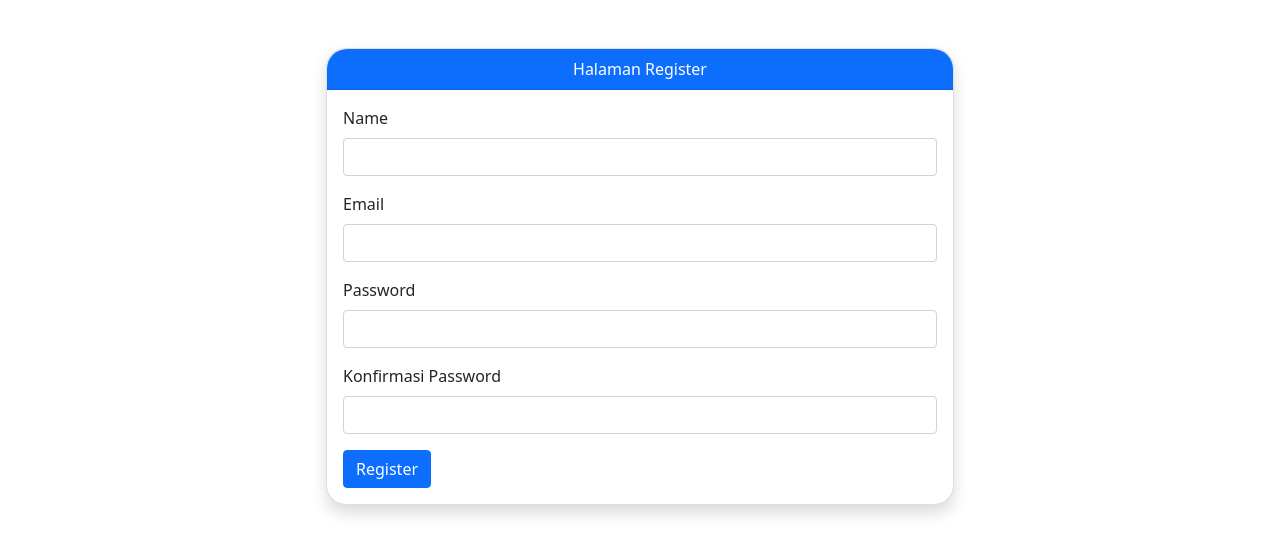
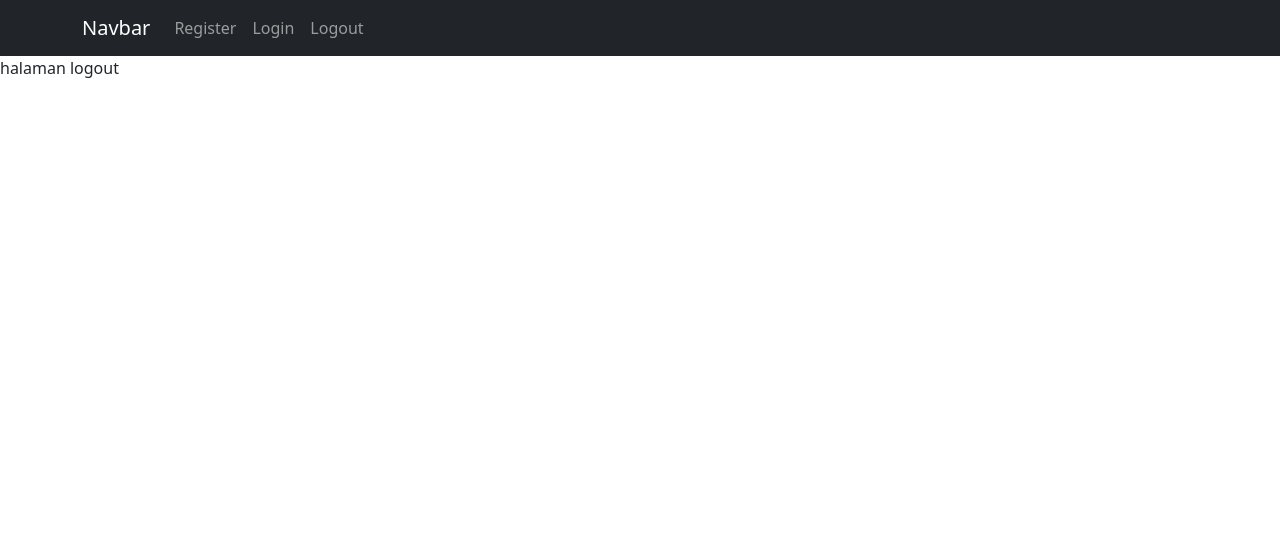
Before and after one commit to musyahya/react_rental_ps, a React (Create React App) app: page /logout in a window 1280 px wide. Shown: the top 554 px of the page. Built offline with nearby package versions, Linux system fonts and the light colour scheme.

Commit message:
navbar component

```diff
--- a/package.json
+++ b/package.json
@@ -11,6 +11,7 @@
     "react": "^17.0.2",
     "react-bootstrap": "^2.0.0-rc.0",
     "react-dom": "^17.0.2",
+    "react-router-dom": "^5.3.0",
     "react-scripts": "4.0.3",
     "web-vitals": "^1.0.1"
   },
--- a/src/App.js
+++ b/src/App.js
@@ -1,24 +1,17 @@
-import logo from './logo.svg';
-import './App.css';
+import React from "react";
+import { BrowserRouter as Router } from "react-router-dom";
+import NavbarComponent from "./components/NavbarComponent";
+import RouteComponent from "./routes/RouteComponent";
 
 function App() {
   return (
-    <div className="App">
-      <header className="App-header">
-        <img src={logo} className="App-logo" alt="logo" />
-        <p>
-          Edit <code>src/App.js</code> and save to reload.
-        </p>
-        <a
-          className="App-link"
-          href="https://reactjs.org"
-          target="_blank"
-          rel="noopener noreferrer"
-        >
-          Learn React
-        </a>
-      </header>
-    </div>
+    <Router>
+      <div>
+        <NavbarComponent />
+
+        <RouteComponent />
+      </div>
+    </Router>
   );
 }
 
--- /dev/null
+++ b/src/components/NavbarComponent.js
@@ -0,0 +1,26 @@
+import React from 'react'
+import { Container, Nav, Navbar } from "react-bootstrap";
+import { Link } from 'react-router-dom';
+
+function NavbarComponent() {
+    return (
+      <Navbar bg="dark" variant="dark">
+        <Container>
+          <Navbar.Brand href="#home">Navbar</Navbar.Brand>
+          <Nav className="me-auto">
+            <Nav.Link as={Link} to="/">
+              Register
+            </Nav.Link>
+            <Nav.Link as={Link} to="/login">
+              Login
+            </Nav.Link>
+            <Nav.Link as={Link} to="/logout">
+              Logout
+            </Nav.Link>
+          </Nav>
+        </Container>
+      </Navbar>
+    );
+}
+
+export default NavbarComponent
--- a/src/index.js
+++ b/src/index.js
@@ -1,14 +1,14 @@
 import React from 'react';
 import ReactDOM from 'react-dom';
 import './index.css';
-// import App from './App';
-import Register from './pages/register/Register';
+import App from './App';
+// import Register from './pages/register/Register';
 import reportWebVitals from './reportWebVitals';
 import "bootstrap/dist/css/bootstrap.min.css";
 
 ReactDOM.render(
   <React.StrictMode>
-    <Register />
+    <App />
   </React.StrictMode>,
   document.getElementById('root')
 );
--- /dev/null
+++ b/src/pages/login/Login.js
@@ -0,0 +1,11 @@
+import React from 'react'
+
+function Login() {
+    return (
+        <div>
+            halaman login
+        </div>
+    )
+}
+
+export default Login
--- /dev/null
+++ b/src/pages/logout/Logout.js
@@ -0,0 +1,11 @@
+import React from 'react'
+
+function Logout() {
+    return (
+        <div>
+            halaman logout
+        </div>
+    )
+}
+
+export default Logout
--- /dev/null
+++ b/src/routes/RouteComponent.js
@@ -0,0 +1,23 @@
+import React from 'react'
+import { Switch, Route } from "react-router-dom";
+import Login from '../pages/login/Login';
+import Logout from "../pages/logout/Logout";
+import Register from "../pages/register/Register";
+
+function RouteComponent() {
+    return (
+      <Switch>
+        <Route path="/logout">
+          <Logout />
+        </Route>
+        <Route path="/login">
+          <Login />
+        </Route>
+        <Route path="/">
+          <Register />
+        </Route>
+      </Switch>
+    );
+}
+
+export default RouteComponent
```
Also changed, not shown: src/pages/dashboard/Dasboard.js (added, +11 -0 lines), 2 other files (tests, documents, lock files or other folders).
